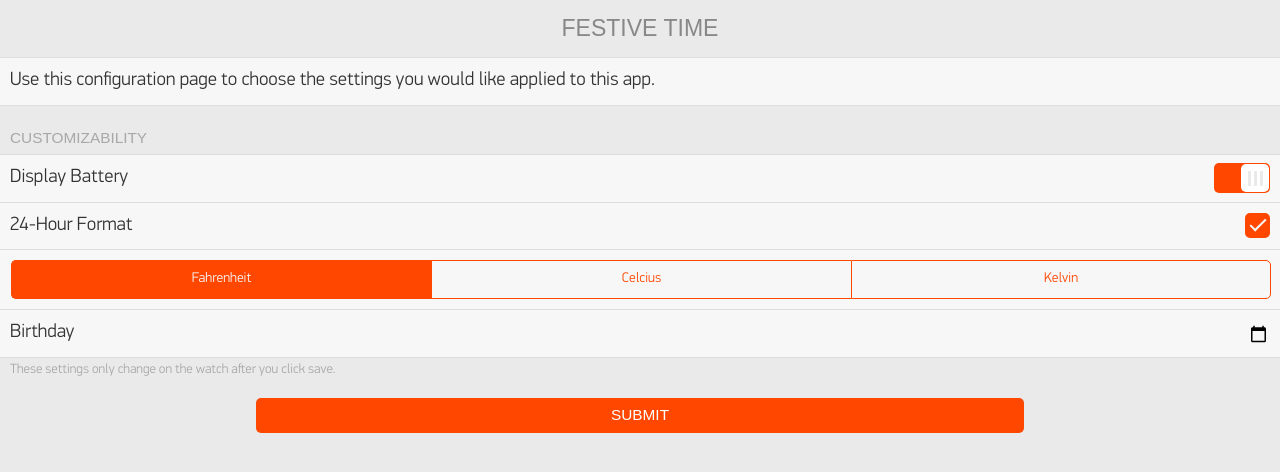
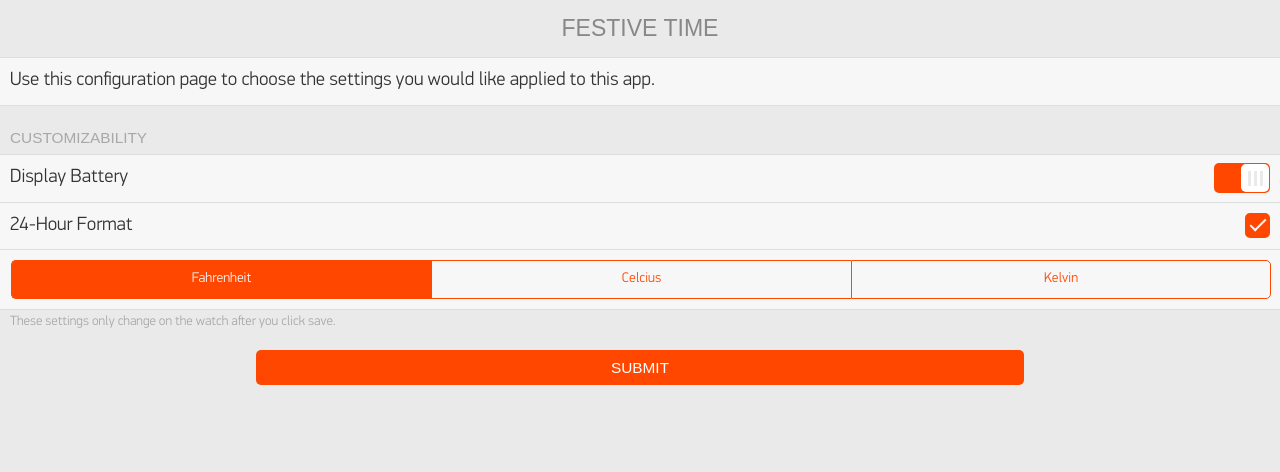
Before and after one commit to blackjack26/FestiveTimeWebpage, a website: page index.html in a window 1280 px wide. Drawn offline with Linux system fonts and the light colour scheme.

Commit message:
removed birthday capabilities for now

```diff
--- a/index.html
+++ b/index.html
@@ -36,11 +36,7 @@
                 <a name="temp" class="temp-tab tab-button">Celcius</a>
                 <a name="temp" class="temp-tab tab-button">Kelvin</a>
             </div>
-            <label class="item">
-                Birthday
-                <input id="birthday" type="date" class="item-date" name="date-1">
-            </label>
-		</div>
+	</div>
         <div class='item-container-footer'>
             These settings only change on the watch after you click save.
         </div>
```
